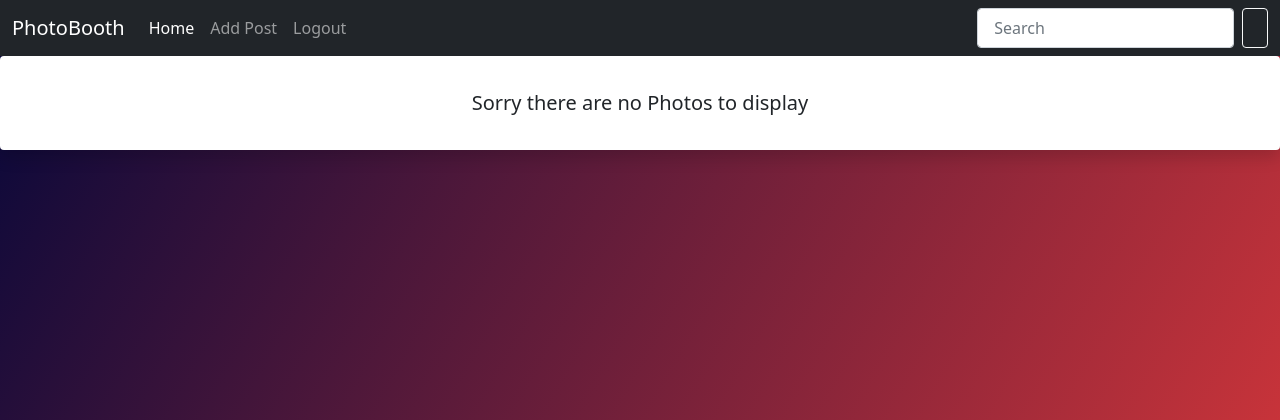
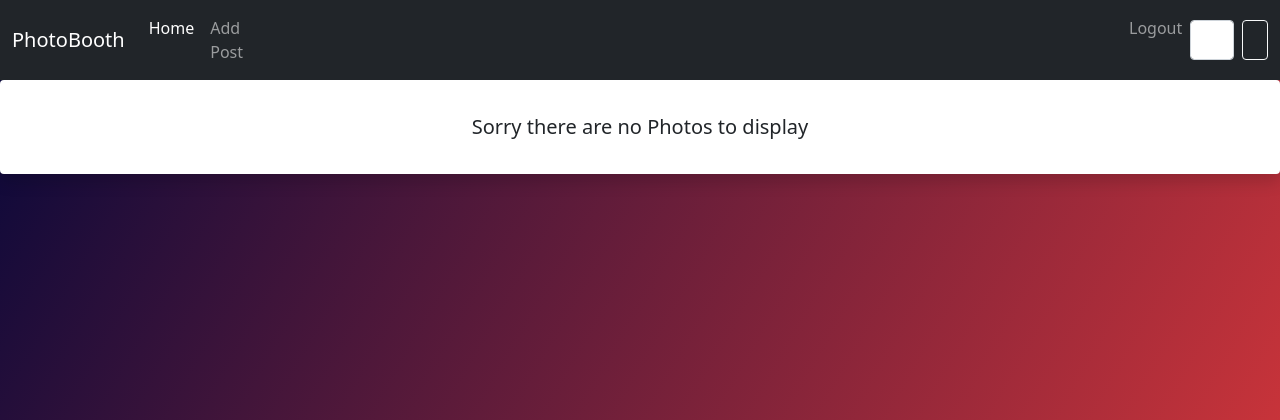
Before and after one commit to AdnanK1/photobooth, a Django app: page / in a window 1280 px wide. Shown: the top 420 px of the page. Run offline with Django 4.2, Linux system fonts and the light colour scheme; the visitor is signed in with stand-in values (Sample User, id 1); data that the repository does not hold is empty; some libraries are stand-ins or nearby versions.

Commit message:
Templates:Adjusted the position of the logout button

```diff
--- a/base/templates/navbar.html
+++ b/base/templates/navbar.html
@@ -13,7 +13,7 @@
             <a class="nav-link" href="#"><i class="fa-solid fa-square-plus"></i> Add Post</a>
           </li>
         {% if request.user.is_authenticated %}
-        <li class="nav-item" style="float: right;">
+        <li class="nav-item" style="margin-left: 870px;">
             <a class="nav-link" href="{% url 'logout' %}"><i class="fa-light fa-house-person-leave"></i>Logout</a>
           </li>
         {% endif %}
```
